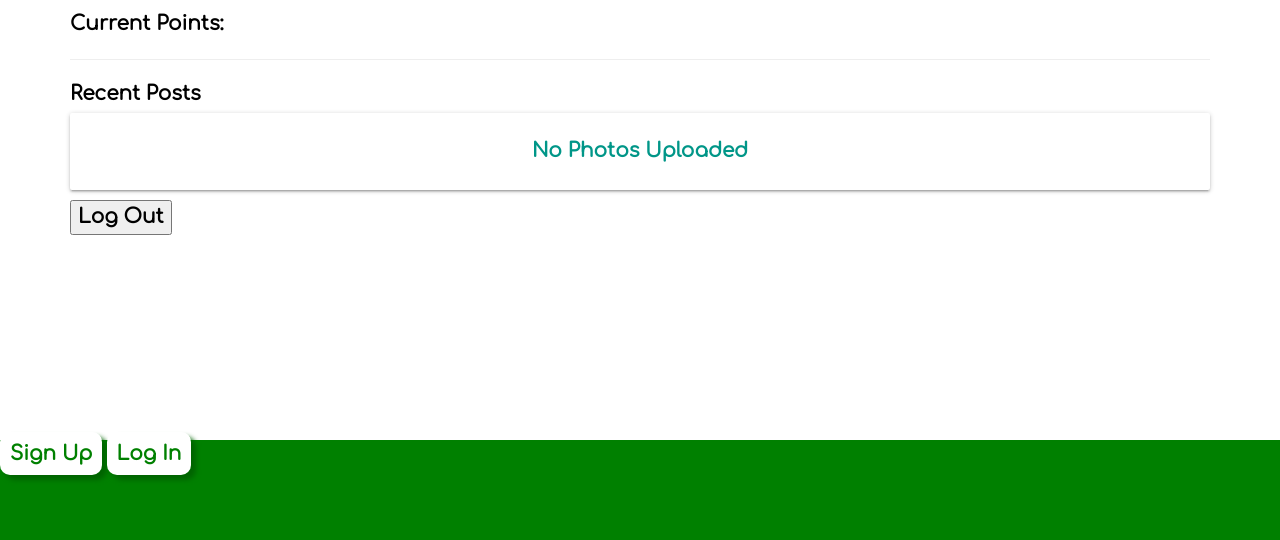
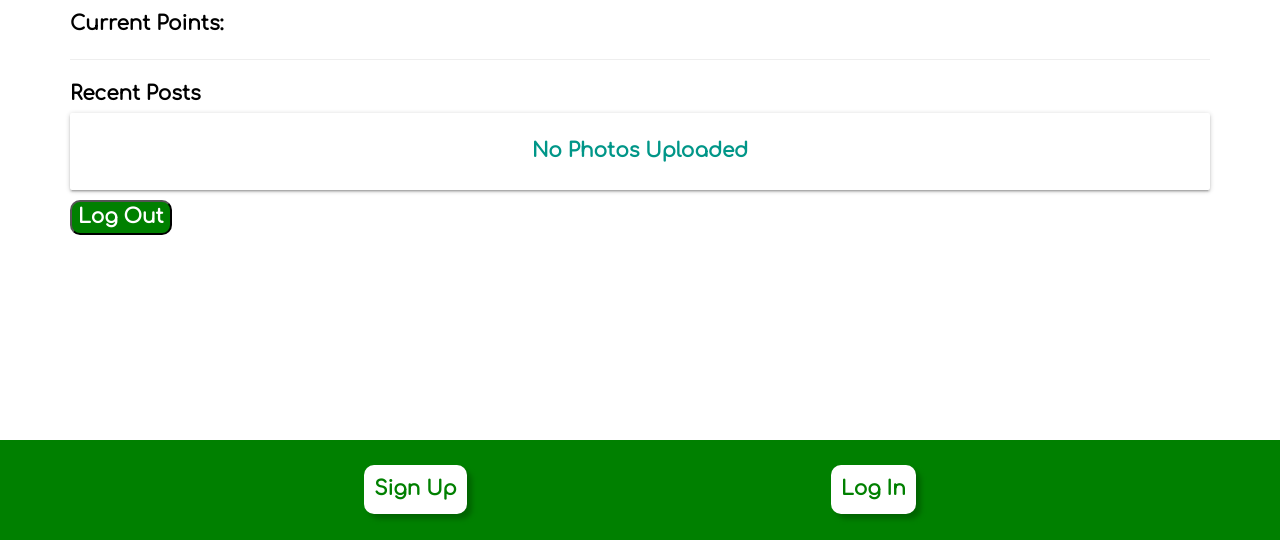
Before and after one commit to nhasley/ECO-App-Python, a Django app: page /profile/ in a window 1280 px wide. Shown: the part 260-800 px from the top of the page. Run offline with Django 3.2, Linux system fonts and the light colour scheme; some libraries are stand-ins or nearby versions.

Commit message:
fix css issue with signup/login button

```diff
--- a/main_app/static/css/style.css
+++ b/main_app/static/css/style.css
@@ -3,10 +3,20 @@ body {
   min-height: 100vh;
   flex-direction: column;
   font-family: 'Comfortaa', cursive;
-  }
+}
 
-h1, div.card-content {
+div.card {
+justify-items: center;
+}
+
+h1 {
   margin: 20px;
+}
+
+div.orig {
+  display: flex;
+  justify-content: space-evenly;
+  padding-top: 25px;
 }
 
 #head {
--- a/main_app/templates/base.html
+++ b/main_app/templates/base.html
@@ -42,12 +42,14 @@
       <li><a href="{%url 'profile'%}" id="textb"><i class="glyphicon glyphicon-user"
             style="font-size:40px; color: white; display: flex; justify-content: center;"></i> Profile</a></li>
       {% else %}
+      <div class="orig">
         <a href="{% url 'signup' %}" id="textb"
           style="padding: 10px; border-radius: 10px; background-color: white; color: green; box-shadow: 5px 5px 5px darkgreen;">Sign
           Up</a>
         <a href="{% url 'login' %}" id="textb"
           style="padding: 10px; border-radius: 10px; background-color: white; color: green; box-shadow: 5px 5px 5px darkgreen;">Log
           In</a>
+      </div>
       {% endif %}
     </ul>
   </footer>
--- a/main_app/templates/main_app/post_form.html
+++ b/main_app/templates/main_app/post_form.html
@@ -11,7 +11,7 @@
     <table>
       {{ form.as_table }}
     </table>
-    <input type="submit" value="Submit!" class="btn">
+    <input type="submit" value="Submit!" class="btn" style="background: green;">
   </form>
 
   <script>
--- a/main_app/templates/posts.html
+++ b/main_app/templates/posts.html
@@ -5,9 +5,9 @@
 
 {% for post in posts %}
 <a href="{% url 'detail' post.id %}">
-  <div class="card" style="display: flex; justify-content: center; min-height: 30vmin; max-height: 60vmax; min-width: 30vmin; max-width: 60vmax;">
+  <div class="card" style="display: flex; justify-content: center; height: 100%; width: 100%;">
     <div class="card-content">
-        <img class="posts" src="{{post.photo}}" style="height: 100%; width: 100%; object-fit: cover; min-height: 10vmin; max-height: 50vmax; min-width: 10vmin; max-width: 50vmax;">
+        <img class="posts" src="{{post.photo}}" style="height: 100%; width: 100%; object-fit: cover;">
         <!-- <span class="card-title">{{ post.challenge }}</span> -->
       <!-- <p>Challenge: {{ post.challenge }}</p> -->
       <p id="text" style="padding-top: 5px; font-size: 100%;">{{ post.description }}</p>
--- a/main_app/templates/profile.html
+++ b/main_app/templates/profile.html
@@ -16,6 +16,6 @@
 {% endfor %}
 
 <form action="{% url 'logout' %}" id="textb">
-    <button type='submit'>Log Out</button>
+    <button type='submit' style="background: green; border-radius: 10px; color: white;">Log Out</button>
 </form>
 {% endblock %}
```
Lines whose indentation alone changed are shown as unchanged.
